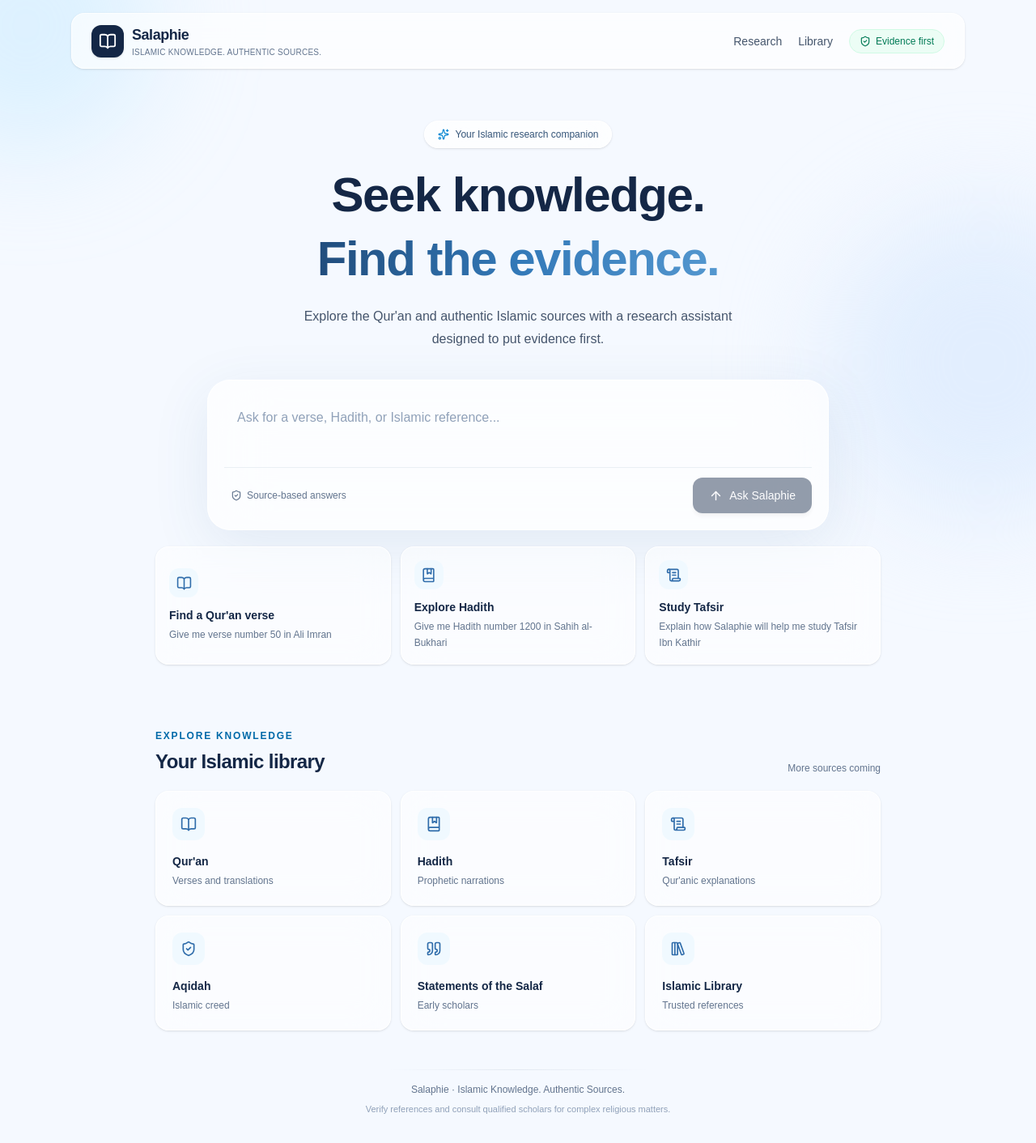
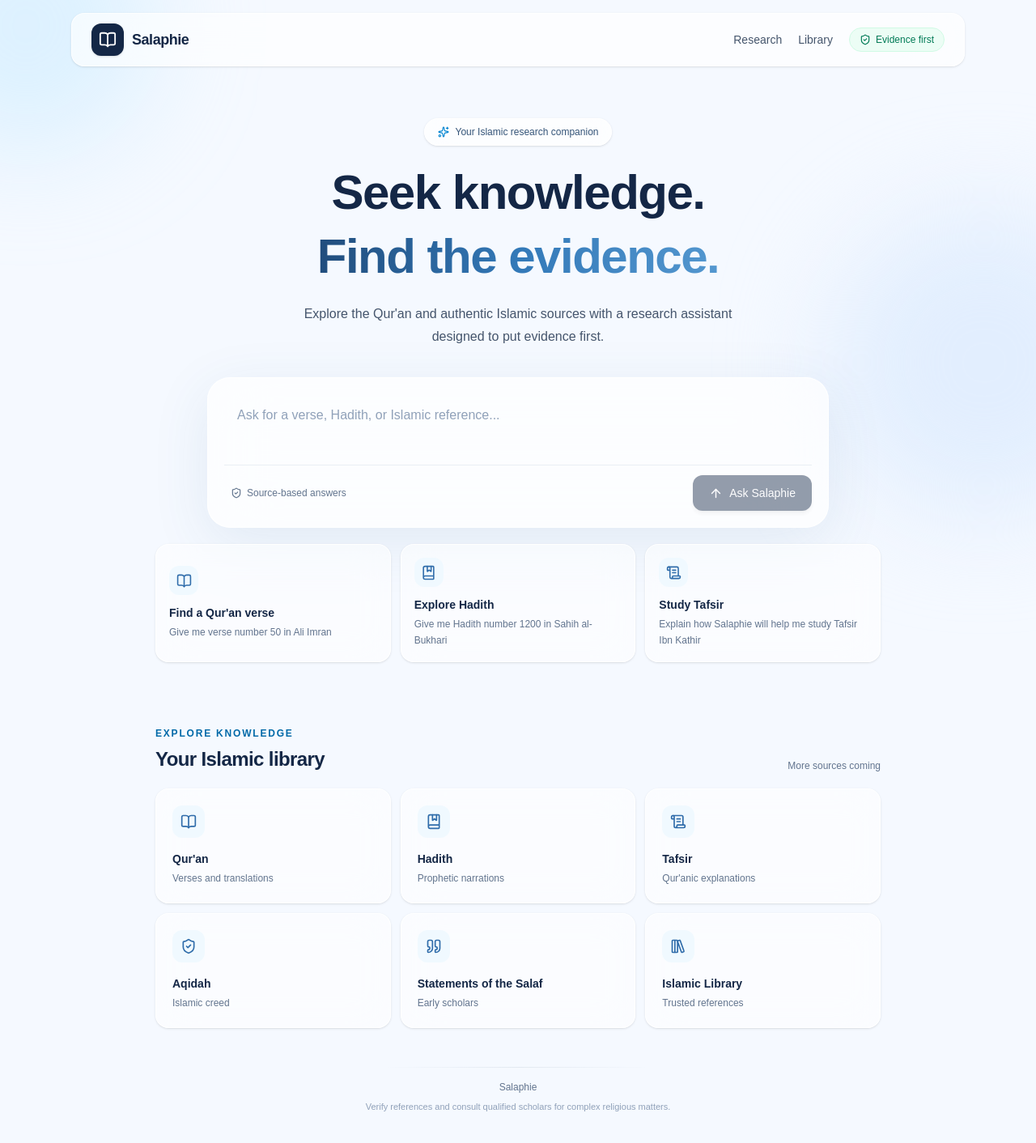
Before and after one commit to SalapheestFX/Salaphie-, a Next.js app: page / in a window 1280 px wide. Shown: the top 1412 px of the page at 81% size. Built offline with nearby package versions, Linux system fonts and the light colour scheme.

Commit message:
Remove tagline from header and footer

```diff
--- a/src/app/page.tsx
+++ b/src/app/page.tsx
@@ -153,9 +153,6 @@ export default function Home() {
             </div>
             <div>
               <p className="text-lg font-bold tracking-tight">Salaphie</p>
-              <p className="text-[10px] font-medium tracking-wide text-slate-500">
-                ISLAMIC KNOWLEDGE. AUTHENTIC SOURCES.
-              </p>
             </div>
           </a>
 
@@ -407,7 +404,7 @@ export default function Home() {
           <footer className="pb-8 pt-12 text-center">
             <div className="mx-auto mb-4 h-px max-w-xs bg-gradient-to-r from-transparent via-slate-200 to-transparent" />
             <p className="text-xs font-medium text-slate-500">
-              Salaphie · Islamic Knowledge. Authentic Sources.
+              Salaphie
             </p>
             <p className="mt-2 text-[11px] text-slate-400">
               Verify references and consult qualified scholars for complex
```
